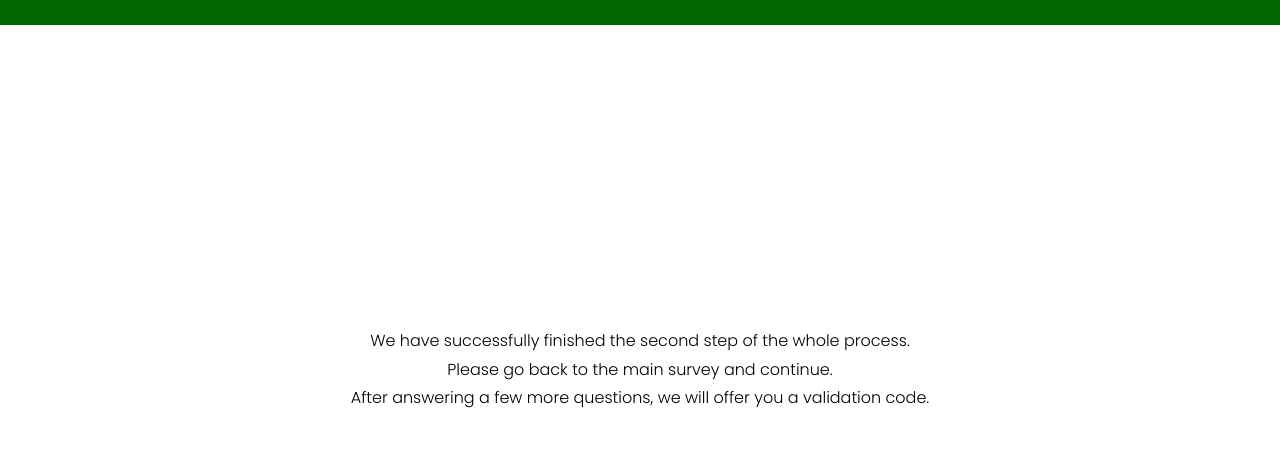
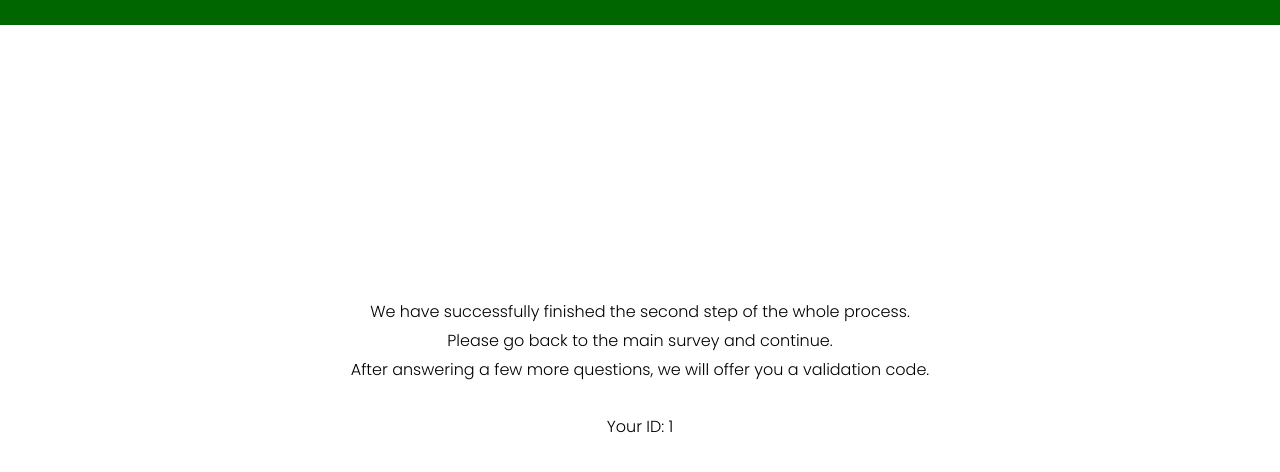
Before and after one commit to tadadaeun/artificial-shop, a React (Create React App) app: page /finish in a window 1280 px wide. Shown: the top 472 px of the page. Built offline with nearby package versions, Linux system fonts and the light colour scheme; no server answers; sample sign-in values are in the browser's storage.

Commit message:
FEATURE - 설문이 끝나면 Id를 보여줌

```diff
--- a/src/pages/Finish.jsx
+++ b/src/pages/Finish.jsx
@@ -57,6 +57,8 @@ const Finish = () => {
           Please go back to the main survey and continue. <br />
           After answering a few more questions, we will offer you a validation
           code.
+            <br /><br />
+            Your ID: {sessionStorage.getItem("userId")}
         </Text>
       </Container>
     </>
```
